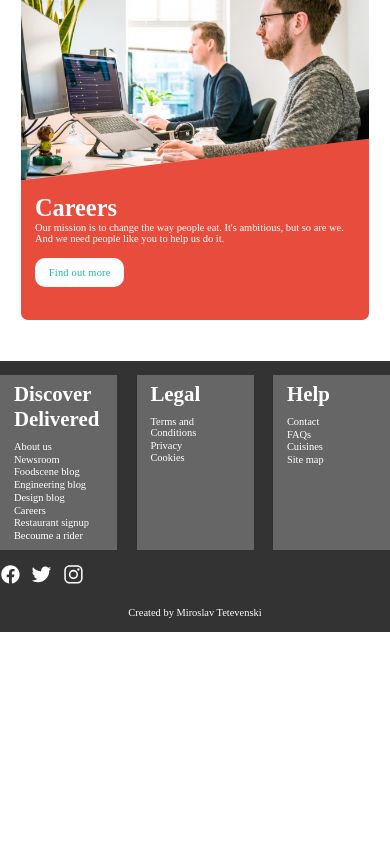
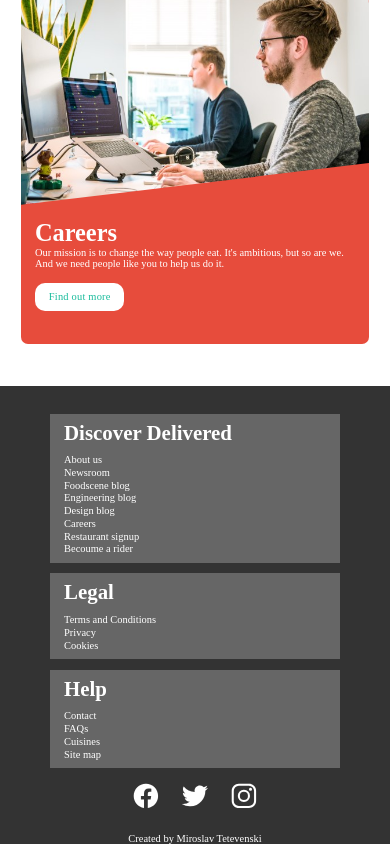
Before and after one commit to Mtetev/Delivered, a React app: page / in a window 390 px wide. Shown: the part 2708-3552 px from the top of the page. Before the commit the page ends 3340 px from the top, so only its background shows below. Built offline with nearby package versions, Linux system fonts and the light colour scheme.

Commit message:
add responsiveness to Footer

```diff
--- a/src/Components/Footer/Footer.scss
+++ b/src/Components/Footer/Footer.scss
@@ -1,3 +1,5 @@
+@import "../../Mixins/Mixins.scss";
+
 .footer {
     width: 100%;
     padding: 2rem 0;
@@ -79,4 +81,41 @@
         font-size: 1.5rem;
         text-align: center;
     }
+
+    @include mobile-padding("largest");
+
+    @include respond("largest") {
+        padding-top: 2rem;
+    }
+
+    @include respond("small") {
+        &__navigation {
+            flex-flow: row wrap;
+            justify-content: center;
+            margin-top: 2rem;
+        }
+
+        &__submenu {
+            width: 80%;
+
+            &:not(:last-child) {
+                margin-bottom: 1.5rem;
+            }
+        }
+
+        &__social-media {
+            width: 100%;
+            text-align: center;
+
+            &-link {
+                &:not(:last-child) {
+                    margin-right: 3rem; // make links easier to tap on mobile
+                }
+            }
+
+            &-image {
+                font-size: 4rem;
+            }
+        }
+    }
 }
--- a/src/Containers/Main/Main.scss
+++ b/src/Containers/Main/Main.scss
@@ -24,6 +24,10 @@
 
     /* SIZES */
     --top-bar-height: 6.5rem;
+
+    @include respond("small") {
+        --top-bar-height: 10rem;
+    }
 }
 
 /* Basic Reset */
```
